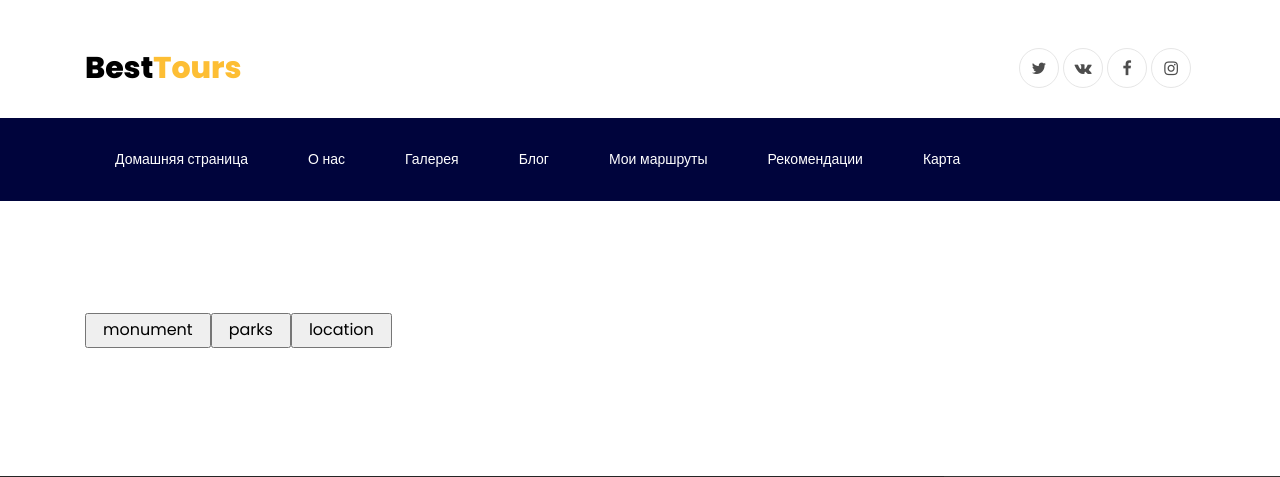
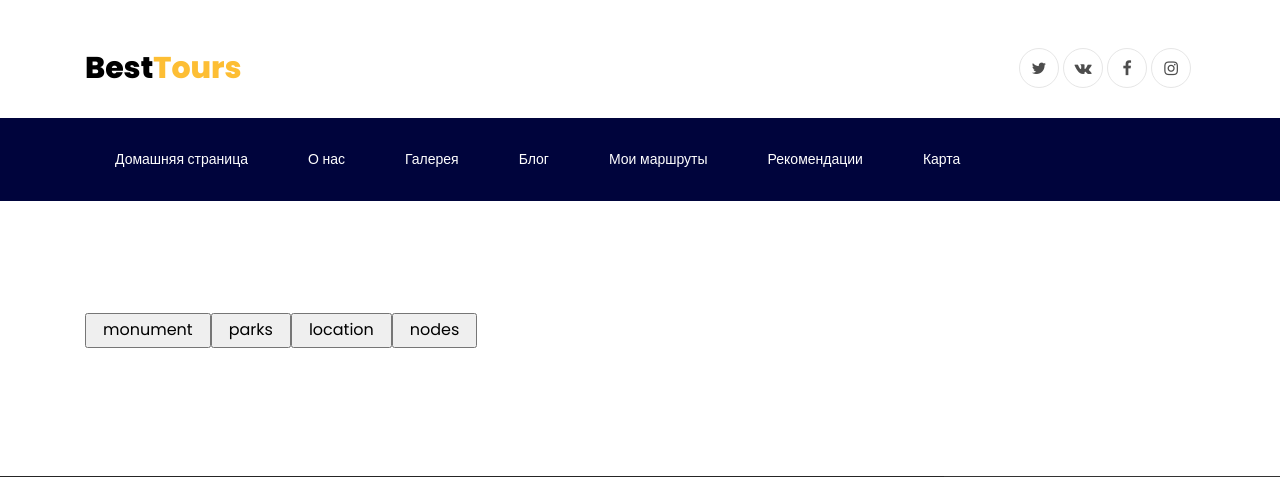
Before and after one commit to AnisimovMike/OnlineIntelligentAssistant, a Django app: page /create_tags in a window 1280 px wide. Shown: the top 477 px of the page. Run offline with Django 5.2, Linux system fonts and the light colour scheme; some libraries are stand-ins or nearby versions.

Commit message:
routing edits

```diff
--- a/Routing/do_routing.py
+++ b/Routing/do_routing.py
@@ -1,6 +1,7 @@
 import osmnx as ox
 import networkx as nx
 from Routing.routing import find_path
+from WebSite.models import Attractions
 
 
 print('Загружаю карту')
@@ -22,9 +23,24 @@ def parse_coordinates(coordinates_list):
     return nodes_list
 
 
-def get_map(coordinates):
+def get_nearest_node(longitude, latitude):
+    nearest_node = ox.distance.nearest_nodes(graph, float(longitude), float(latitude))
+    return nearest_node
+
+
+def set_nodes():
+    object_list = Attractions.objects.filter()
+    list_len = len(object_list)
+    for i in range(list_len):
+        cur_id = object_list[i].id
+        if object_list[i].nearest_node is None:
+            attraction = Attractions.objects.get(id=cur_id)
+            attraction.nearest_node = get_nearest_node(attraction.longitude, attraction.latitude)
+            attraction.save()
+
+
+def get_map(nodes_list):
     global graph
-    nodes_list = parse_coordinates(coordinates)
     result_path = find_path(graph, nodes_list, optimizer)
     shortest_route_map = ox.plot_route_folium(graph, result_path)
     return shortest_route_map
--- a/WebSite/models.py
+++ b/WebSite/models.py
@@ -9,6 +9,7 @@ class Attractions(models.Model):
     latitude = models.CharField(max_length=100, null=True, default=None)
     longitude = models.CharField(max_length=100, null=True, default=None)
     short_description = models.TextField(null=True, default=None)
+    nearest_node = models.IntegerField(null=True, default=None)
 
 
 class AttractionTags(models.Model):
--- a/WebSite/templates/create_tags.html
+++ b/WebSite/templates/create_tags.html
@@ -11,6 +11,7 @@
                 <input type="submit" value="monument" name="_monument" class="submit px-3">
                 <input type="submit" value="parks" name="_parks" class="submit px-3">
                 <input type="submit" value="location" name="_location" class="submit px-3">
+                <input type="submit" value="nodes" name="_nodes" class="submit px-3">
               </div>
             </form>
     	</div>
--- a/WebSite/views.py
+++ b/WebSite/views.py
@@ -9,7 +9,7 @@ from django.core.exceptions import ObjectDoesNotExist, MultipleObjectsReturned
 import math
 import pandas as pd
 from Routing.coordinates import get_coordinates
-from Routing.do_routing import get_map
+from Routing.do_routing import get_map, get_nearest_node, set_nodes
 from TextAnalysis.descriptions import get_description
 from TextAnalysis.create_tags import create_tag_by_name, create_tag_location
 
@@ -251,15 +251,14 @@ def routing(request, route_id=-1):
     global routs_number
     if route_id != -1:
         route_attractions_list = RouteAttractions.objects.filter(route=route_id)
-        coordinates = []
+        nodes_list = []
         for cur_object in route_attractions_list:
             cur_attraction = Attractions.objects.get(id=cur_object.attraction.id)
-            temp = {"longitude": cur_attraction.longitude,
-                    "latitude": cur_attraction.latitude}
-            coordinates.append(temp)
-        cur_map = get_map(coordinates)
+            nodes_list.append(cur_attraction.nearest_node)
+        cur_map = get_map(nodes_list)
         cur_map.save(f'WebSite/static/map_{request.user.id}.html')
     data = {"map_src": f"map_{request.user.id}.html"}
+    #data = {"map_src": "map_None.html"}
     routs_number += 1
     return render(request, "routing.html", context=data)
 
@@ -418,6 +417,7 @@ def add_attraction(request):
             attraction.latitude = latitude
             attraction.longitude = longitude
             attraction.short_description = short_description
+            attraction.nearest_node = get_nearest_node(longitude, latitude)
             attraction.save()
     return render(request, 'add_attraction.html', {'form': form})
 
@@ -432,4 +432,6 @@ def create_tags(request):
             create_tag_by_name(monument_names_list, 'parks')
         elif '_location' in request.POST:
             create_tag_location()
+        elif '_nodes' in request.POST:
+            set_nodes()
     return render(request, 'create_tags.html')
```
Also changed, not shown: WebSite/migrations/0002_attractions_nearest_node.py (added), db.sqlite3.
